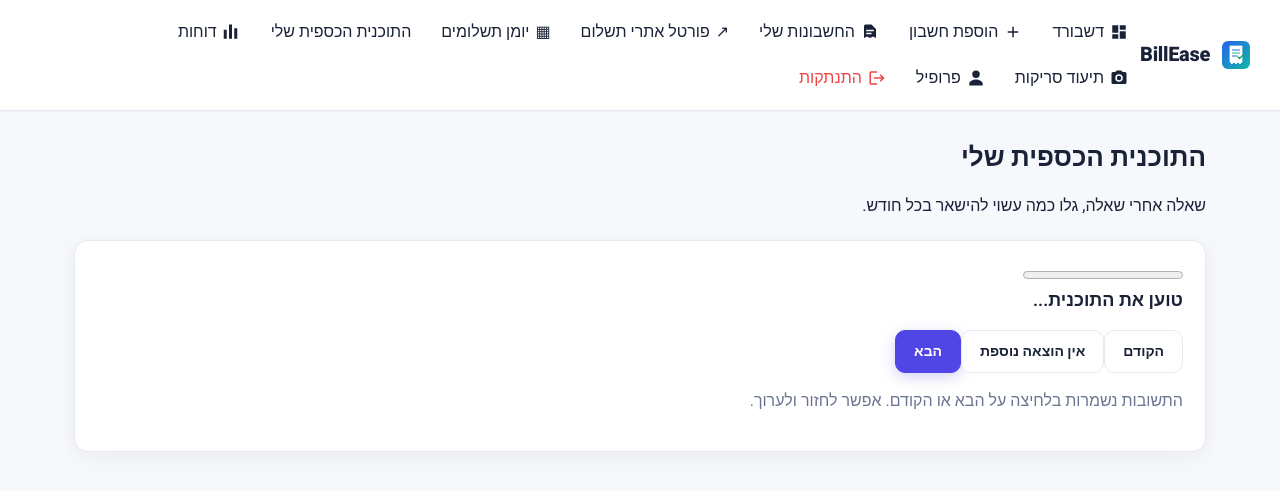
After one commit to monyas403star/billease, a Flask app: template templates/budget_planner.html in a window 1280 px wide. The commit adds this page. Shown: the top 491 px of the page. Run offline with Flask 3, Linux system fonts and the light colour scheme; the template is opened without the code that fills it, so the values that code supplies are empty; some libraries are stand-ins or nearby versions.

Commit message:
Add files via upload

```diff
--- a/templates/_nav.html
+++ b/templates/_nav.html
@@ -19,6 +19,7 @@
     </a>
     <a href="{{ url_for('payment_portal_page') }}"><span aria-hidden="true">↗</span> {{ t('Provider payment portal') }}</a>
     <a href="{{ url_for('calendar_page') }}"><span aria-hidden="true">▦</span> {{ t('Payment calendar') }}</a>
+    <a href="{{ url_for('budget_planner_page') }}">{{ t('My money plan') }}</a>
     <a href="{{ url_for('reports_page') }}">
       <svg class="ic" viewBox="0 0 24 24"><path d="M5 9v12H1V9h4zm7-7v19h-4V2h4zm7 5v14h-4V7h4z"/></svg>
       {{ t("דוחות") }}
--- /dev/null
+++ b/templates/budget_planner.html
@@ -0,0 +1,21 @@
+{% extends '_base.html' %}
+{% block title %}{{ t('My money plan') }} - BillEase{% endblock %}
+{% block content %}
+{% include '_nav.html' %}
+<link rel="stylesheet" href="{{ url_for('static', filename='css/budget_planner.css') }}">
+<main class="page bp-page">
+  <div class="page-head"><h1>{{ t('My money plan') }}</h1><p>{{ t('One question at a time. Discover what could remain each month.') }}</p></div>
+  <div id="bp-message" role="status" aria-live="polite"></div>
+  <section class="card bp-card" id="bp-wizard" aria-busy="true">
+    <div class="bp-progress-head"><span id="bp-stage"></span><span id="bp-counter"></span></div>
+    <progress id="bp-progress" value="0" max="20"></progress>
+    <h2 id="bp-question" tabindex="-1">{{ t('Loading your plan...') }}</h2>
+    <p id="bp-help" class="muted"></p>
+    <div id="bp-content"></div>
+    <div class="bp-controls"><button type="button" class="btn" id="bp-back">{{ t('Back') }}</button><button type="button" class="btn" id="bp-skip">{{ t('No additional expense') }}</button><button type="button" class="btn primary" id="bp-next">{{ t('Next') }}</button></div>
+    <p class="muted">{{ t('Your answers are saved when you press Next or Back. You can return and edit them.') }}</p>
+  </section>
+  <section class="card bp-card" id="bp-results" hidden></section>
+</main>
+{% endblock %}
+{% block scripts %}<script src="{{ url_for('static', filename='js/budget_planner.js') }}"></script>{% endblock %}
```
